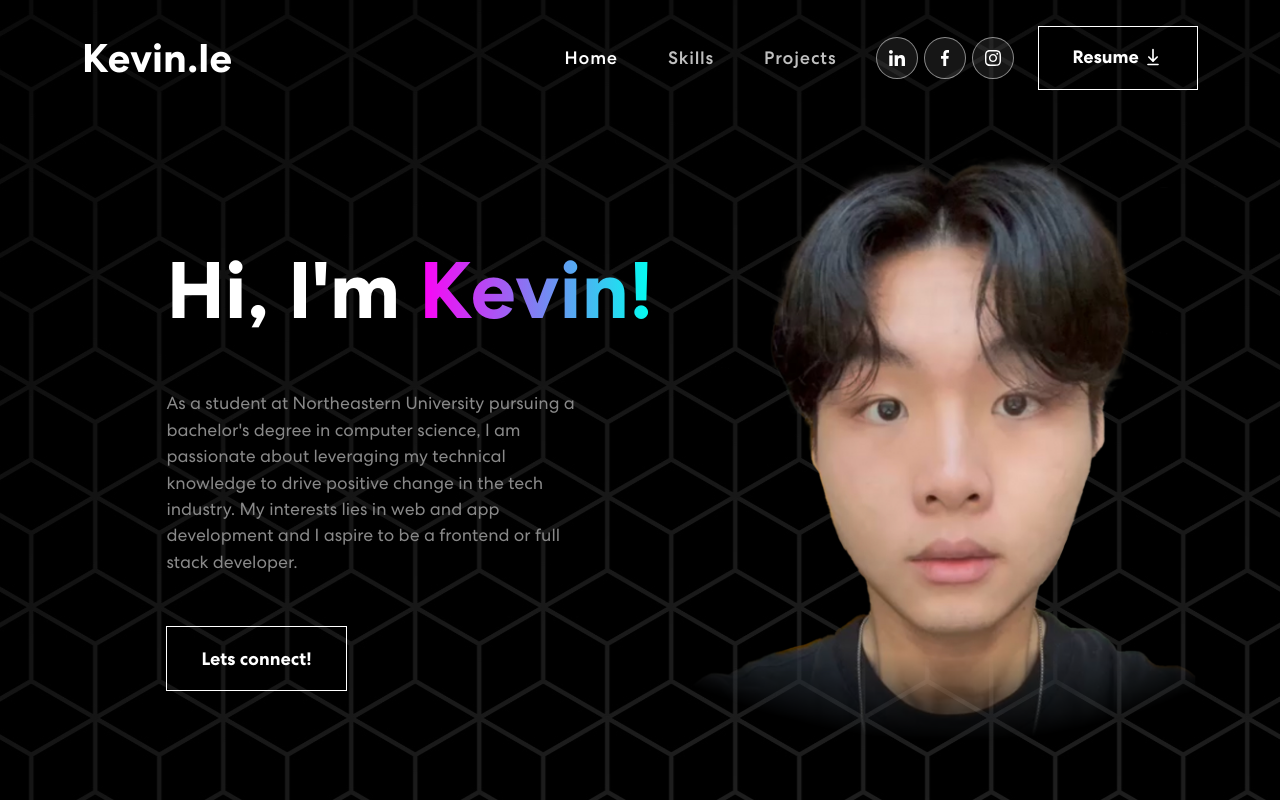
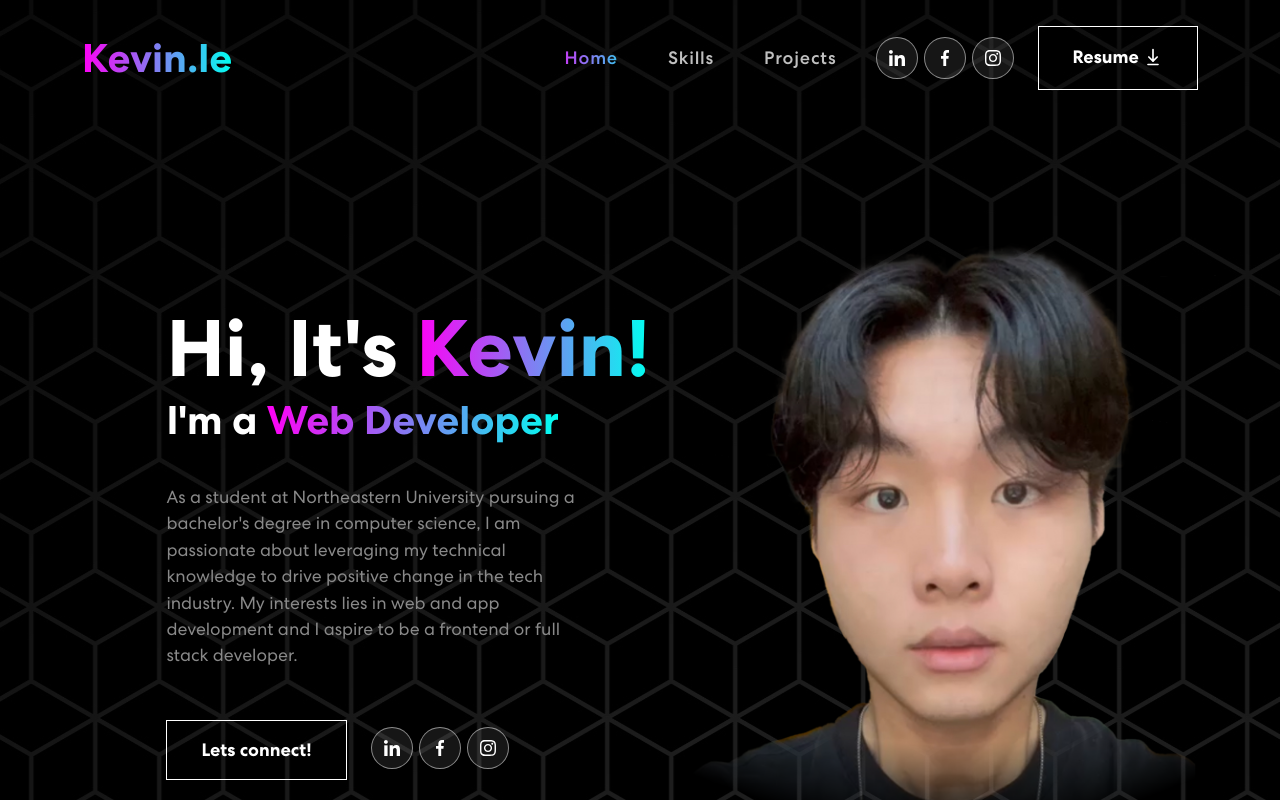
Before and after one commit to Keviinle24/keviinle24.github.io, a React (Create React App) app: page / in a window 1280 px wide. Shown: the top 800 px of the page. Built offline with nearby package versions, Linux system fonts and the light colour scheme.

Commit message:
progress 3

```diff
--- a/src/App.css
+++ b/src/App.css
@@ -32,7 +32,7 @@ body {
   overflow-x: hidden;
   position: relative;
 
-   background-image: url('Assets/Images/grey_hexagons_on_black_background\ 1-2.png');
+  background-image: url('Assets/Images/grey_hexagons_on_black_background\ 1-2.png');
   color: #fff !important;
   font-family: 'Centra', sans-serif !important;
 }
--- a/src/Components/HomePage.tsx
+++ b/src/Components/HomePage.tsx
@@ -1,15 +1,24 @@
 import '../Styles/HomePage.css';
 import Headshot from '../Assets/Images/Untitled-1-Recovered_2.png';
+import navIcon1 from '../Assets/Images/nav-icon1.svg';
+import navIcon2 from '../Assets/Images/nav-icon2.svg';
+import navIcon3 from '../Assets/Images/nav-icon3.svg';
 
 
 export default function HomePage() {
     return (
-        <div>
+        <div className='parent'>
 
-             <div className="name">Hi, I'm&nbsp;<span className='roles'>Kevin!</span></div>
+             <div className="name">Hi, It's&nbsp;<span className='kevin'>Kevin!</span></div><span className='roles'>I'm a&nbsp;<span></span></span>
              <div className='caption'>As a student at Northeastern University pursuing a bachelor's degree in computer science, I am passionate about leveraging my technical knowledge to drive positive change in the tech industry. My interests lies in web and app development and I aspire to be a frontend or full stack developer.  </div>
 
-             <span className="connect" ><button className="vvd"><span>Lets connect!</span></button>                  <img className='headshot' src={Headshot} alt=""/></span>
+             <span className="connect" ><button className="vvd" ><span>Lets connect!</span></button>
+             <div className="social-icon" style={{paddingLeft: 10}}>
+                <a href="#"><img src={navIcon1} alt="" /></a>
+                <a href="#"><img src={navIcon2} alt="" /></a>
+                <a href="#"><img src={navIcon3} alt="" /></a>
+              </div>
+             <img className='headshot' src={Headshot} alt=""/></span>
 
 
         </div>
--- a/src/Styles/HomePage.css
+++ b/src/Styles/HomePage.css
@@ -1,14 +1,22 @@
-
+ .parent {
+  line-height: 1.2;
+ }
 .name {
   font-weight: bold;
   display: flex;
   font-size: 80px;
   justify-content: flex-start; /* Align items to the left */
   padding-left: 13%;
-  padding-top: 18%;
+  padding-top: 300;
 
 
 
+}
+
+.kevin {
+  background: linear-gradient(270deg, #00fff0, #ff00f5);
+  -webkit-background-clip: text;
+  -webkit-text-fill-color: transparent;
 }
 
 
@@ -25,18 +33,100 @@
 
 }
 
-.roles {
-    background: linear-gradient(270deg, #00fff0, #ff00f5);
-    background-clip: border-box;
-    -webkit-background-clip: text;
-    -webkit-text-fill-color: transparent;
-    font-weight: 500;
+ .roles{
+  font-weight: bold;
+  display: flex;
+  font-size: 40px;
+  justify-content: flex-start; /* Align items to the left */
+  padding-left: 13%;
 
-    font-weight: bold;
-    display: flex;
-    font-size: 80px;
-    justify-content: flex-start; /* Align items to the left */
+ }
 
+.roles span{
+  background: linear-gradient(270deg, #00fff0, #ff00f5);
+  -webkit-background-clip: text;
+  -webkit-text-fill-color: transparent;
+
+
+
+}
+
+
+.roles span{
+position: relative;
+}
+
+.roles span::before {
+  content: "Web Developer";
+  color: linear-gradient(270deg, #00fff0, #ff00f5);
+  animation: words 20s infinite;
+}
+
+.roles span::after{
+  content: "";
+  background-color: linear-gradient(270deg, #00fff0, #ff00f5);
+  position: absolute;
+  width: calc(100% + 8px);
+  height: 100%;
+  border-left: 3px solid linear-gradient(270deg, #00fff0, #ff00f5);
+  right: -8px;
+  animation: cursor 0.6s infinite, typing 20s steps (14) infinite;
+}
+
+@keyframes cursor{
+  to {
+    border-left: 2px solid linear-gradient(270deg, #00fff0, #ff00f5);
+  }
+}
+
+@keyframes words {
+  0%,
+  20%{
+    content: "Student";
+
+  }
+  21%,
+  40%{
+    content: "Web Developer" ;
+  }
+  41%,
+  60%{
+    content: "Mobile Developer";
+  }
+  61%,
+  80%{
+content: "Web Designer";
+  }
+  81%,
+  100% {
+    content: "Game Developer";
+  }
+}
+
+@keyframes typing{
+  10%,
+  15%,
+  30%,
+  35%,
+  50%,
+  55%,
+  70%,
+  75%,
+  90%,
+  95%{
+    width: 0;
+  }
+  5%,
+  20%,
+  25%,
+  40%,
+  45%,
+  60%,
+  65%,
+  80%,
+  85%{
+    width: calc(100%+8px)
+  }
 }
 
 .connect button {
--- a/src/Styles/Navbar.css
+++ b/src/Styles/Navbar.css
@@ -15,7 +15,9 @@ nav.navbar {
   nav.navbar a.navbar-brand {
 
       font-size: 40;
-      color: white;
+      background: linear-gradient(270deg, #00fff0, #ff00f5);
+      -webkit-background-clip: text;
+      -webkit-text-fill-color: transparent;
       font-weight: 700;
 
 
@@ -35,15 +37,18 @@ nav.navbar {
 
   nav.navbar .navbar-nav a.nav-link.navbar-link.active {
       opacity: 1;
-      /* background: linear-gradient(270deg, #00fff0, #ff00f5);
+      background: linear-gradient(270deg, #00fff0, #ff00f5);
       background-clip: border-box;
       -webkit-background-clip: text;
-      -webkit-text-fill-color: transparent; */
+      -webkit-text-fill-color: transparent;
       font-weight: 500;
   }
 
   nav.navbar .navbar-nav a.nav-link.navbar-link:hover{
     opacity: 1;
+    background: linear-gradient(270deg, #00fff0, #ff00f5);
+    -webkit-background-clip: text;
+    -webkit-text-fill-color: transparent;
   }
   span.navbar-text {
       display: flex;
@@ -128,6 +133,7 @@ nav.navbar {
         outline: none;
         box-shadow: none;
 
+
     }
     nav.navbar .navbar-toggler-icon {
         width: 24px;
@@ -152,6 +158,7 @@ nav.navbar {
       content: '';
       z-index: 2;
       transition: all 300ms linear;
+
   }
   nav.navbar .navbar-toggler-icon:after {
       top: 8px;
@@ -160,6 +167,7 @@ nav.navbar {
       transform: rotate(45deg);
       background-color: #fff;
       height: 2px;
+
   }
   nav.navbar .navbar-toggler[aria-expanded="true"] .navbar-toggler-icon:before {
       transform: translateY(8px) rotate(-45deg);
```
